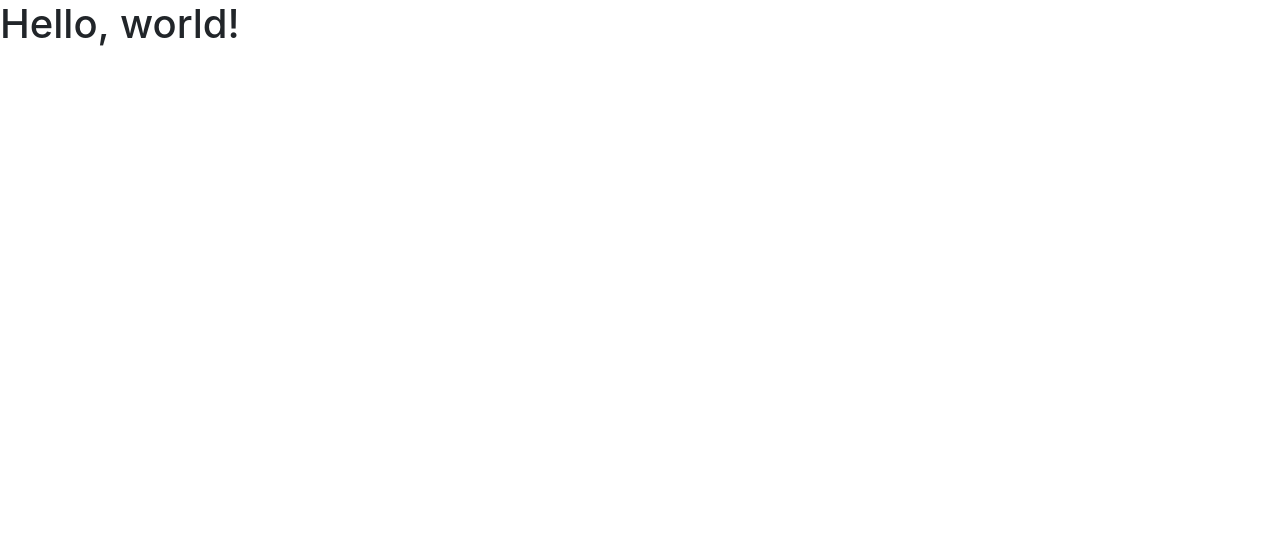
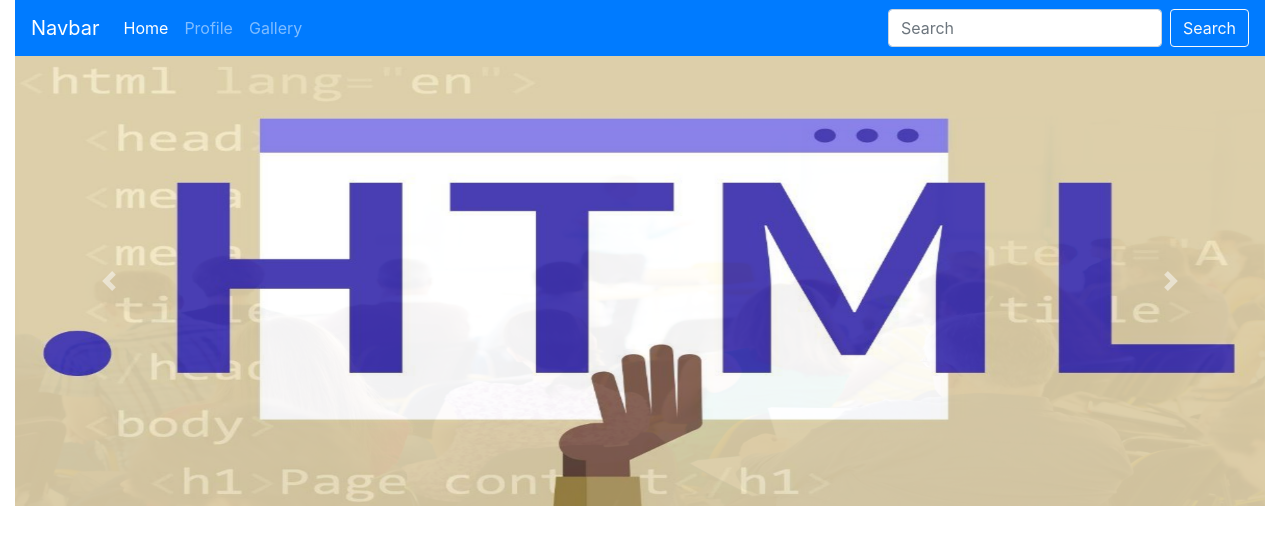
Before and after one commit to IrwanFicoFar/Formulir, a plain HTML site: page index.html in a window 1280 px wide. Drawn offline with nearby package versions, Linux system fonts and the light colour scheme.

Commit message:
penambahan header dan carousel

```diff
--- a/index.html
+++ b/index.html
@@ -18,8 +18,58 @@
 
   </head>
   <body>
-    <h1>Hello, world!</h1>
 
+    <div class="container-fluid">
+
+      <div class="row">
+        <div class="col-md-12">
+          <nav class="navbar navbar-expand-lg navbar-dark bg-primary">
+            <a class="navbar-brand" href="#">Navbar</a>
+            <button class="navbar-toggler" type="button" data-toggle="collapse" data-target="#navbarNavAltMarkup" aria-controls="navbarNavAltMarkup" aria-expanded="false" aria-label="Toggle navigation">
+              <span class="navbar-toggler-icon"></span>
+            </button>
+            <div class="collapse navbar-collapse" id="navbarNavAltMarkup">
+              <div class="navbar-nav">
+                <a class="nav-item nav-link active" href="#">Home <span class="sr-only">(current)</span></a>
+                <a class="nav-item nav-link" href="#">Profile</a>
+                <a class="nav-item nav-link" href="#">Gallery</a>
+              </div>
+            </div>
+            <form class="form-inline my-2 my-lg-0">
+              <input class="form-control mr-sm-2" type="search" placeholder="Search">
+              <button class="btn btn-outline-light my-2 my-sm-0" type="submit">Search</button>
+            </form>
+          </nav>
+        </div>
+      </div>
+
+      <div class="row">
+        <div class="col-md-12">
+          <div id="carouselExampleFade" class="carousel slide carousel-fade" data-ride="carousel">
+            <div class="carousel-inner">
+              <div class="carousel-item active">
+                <img src="img/head1.jpg" class="d-block w-100" alt="..." height="450px">
+              </div>
+              <div class="carousel-item">
+                <img src="img/head2.jpg" class="d-block w-100" alt="..." height="450px">
+              </div>
+              <div class="carousel-item">
+                <img src="img/head3.jpg" class="d-block w-100" alt="..." height="450px">
+              </div>
+            </div>
+            <a class="carousel-control-prev" href="#carouselExampleFade" role="button" data-slide="prev">
+              <span class="carousel-control-prev-icon" aria-hidden="true"></span>
+              <span class="sr-only">Previous</span>
+            </a>
+            <a class="carousel-control-next" href="#carouselExampleFade" role="button" data-slide="next">
+              <span class="carousel-control-next-icon" aria-hidden="true"></span>
+              <span class="sr-only">Next</span>
+            </a>
+          </div>
+        </div>
+      </div>
+
+    </div>
 
   </body>
 </html>
```
Also changed, not shown: img/head1.jpg (added), img/head2.jpg (added), img/head3.jpg (added).
